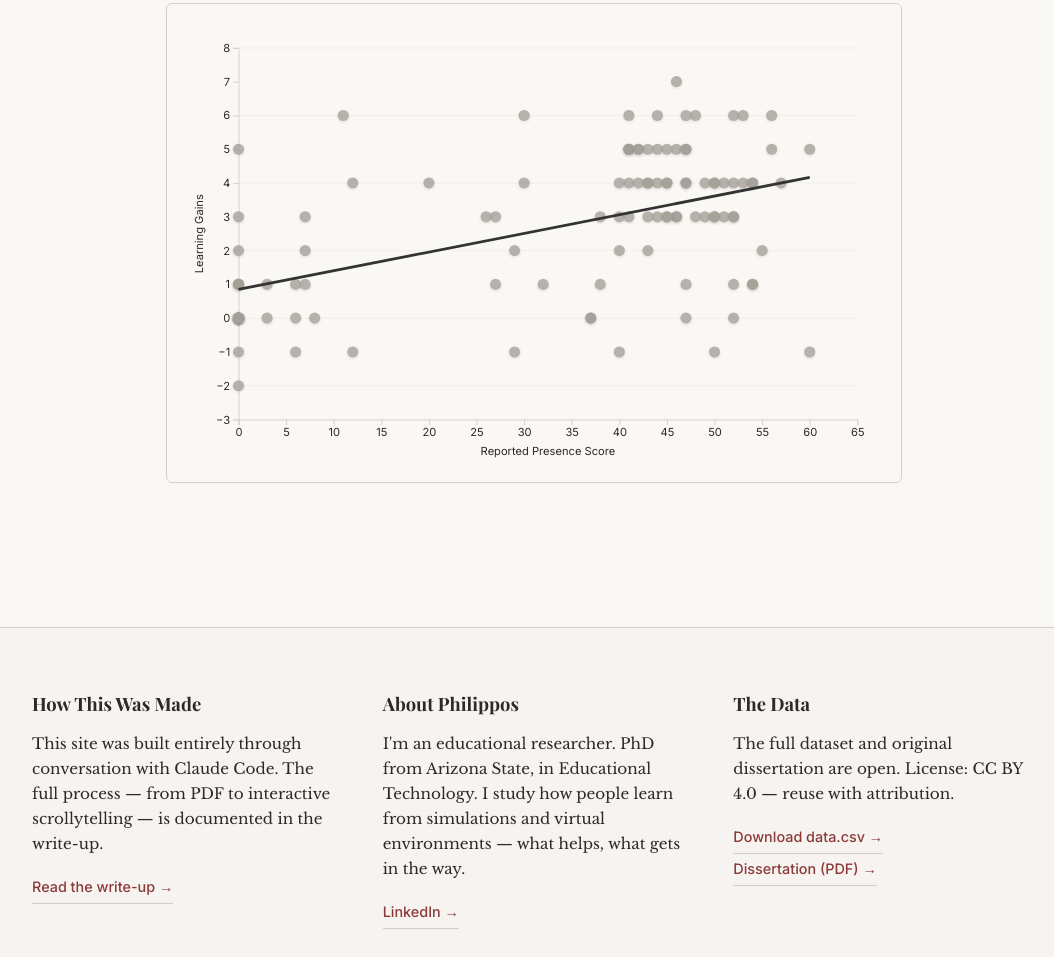
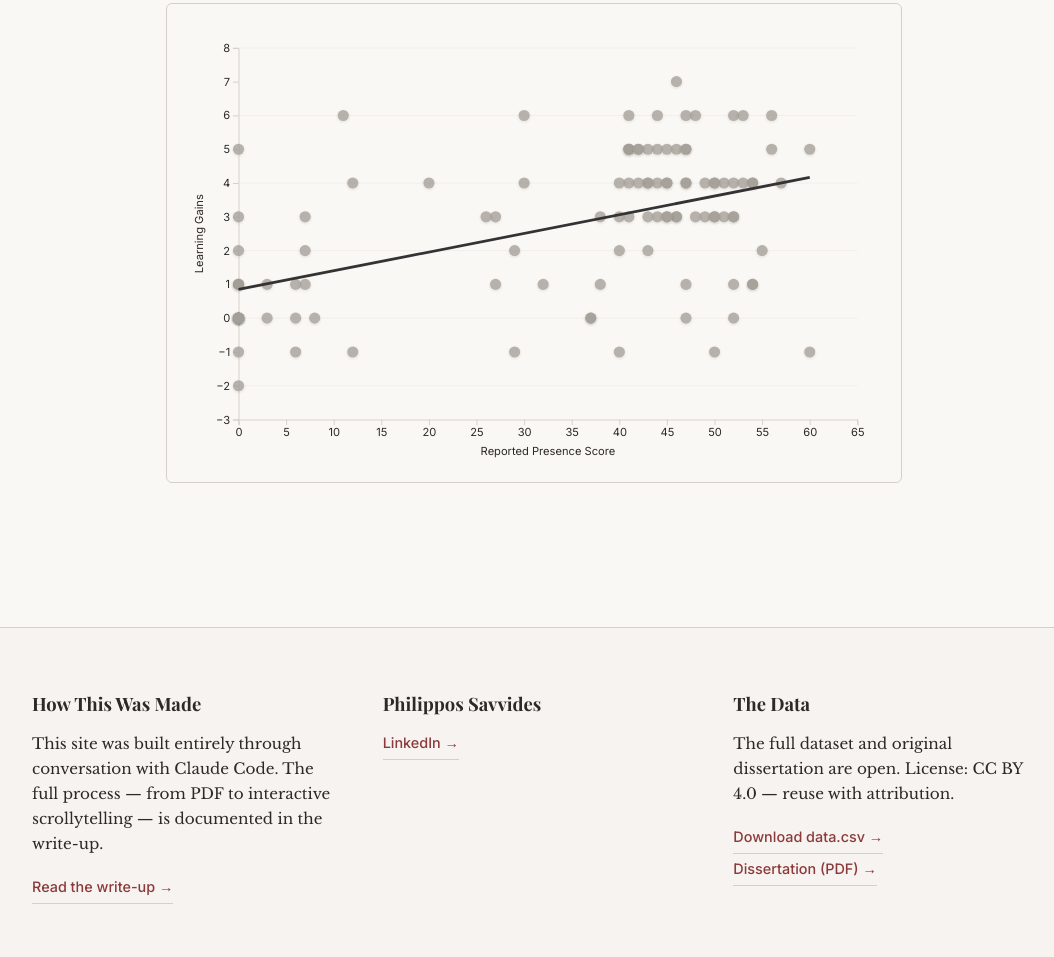
Before and after one commit to savvides/dissertation, a plain HTML site: page index.html in a window 1280 px wide. Shown: the part 8018-8975 px from the top of the page, without its empty margins (106-1160 px from the left). Drawn offline with nearby package versions, Linux system fonts and the light colour scheme.

Commit message:
docs: drop inaccurate bio from About Philippos footer column
Replace the column heading "About Philippos" with the author's name and
remove the bio paragraph. Better an empty column than a wrong claim.
LinkedIn link remains for readers who want more context.

Co-Authored-By: Claude Opus 4.7 (1M context) <noreply@anthropic.com>

```diff
--- a/index.html
+++ b/index.html
@@ -128,8 +128,7 @@
         </div>
 
         <div class="about-column">
-            <h3>About Philippos</h3>
-            <p>I'm an educational researcher. PhD from Arizona State, in Educational Technology. I study how people learn from simulations and virtual environments — what helps, what gets in the way.</p>
+            <h3>Philippos Savvides</h3>
             <a href="https://www.linkedin.com/in/savvides/">LinkedIn &rarr;</a>
         </div>
 
```
